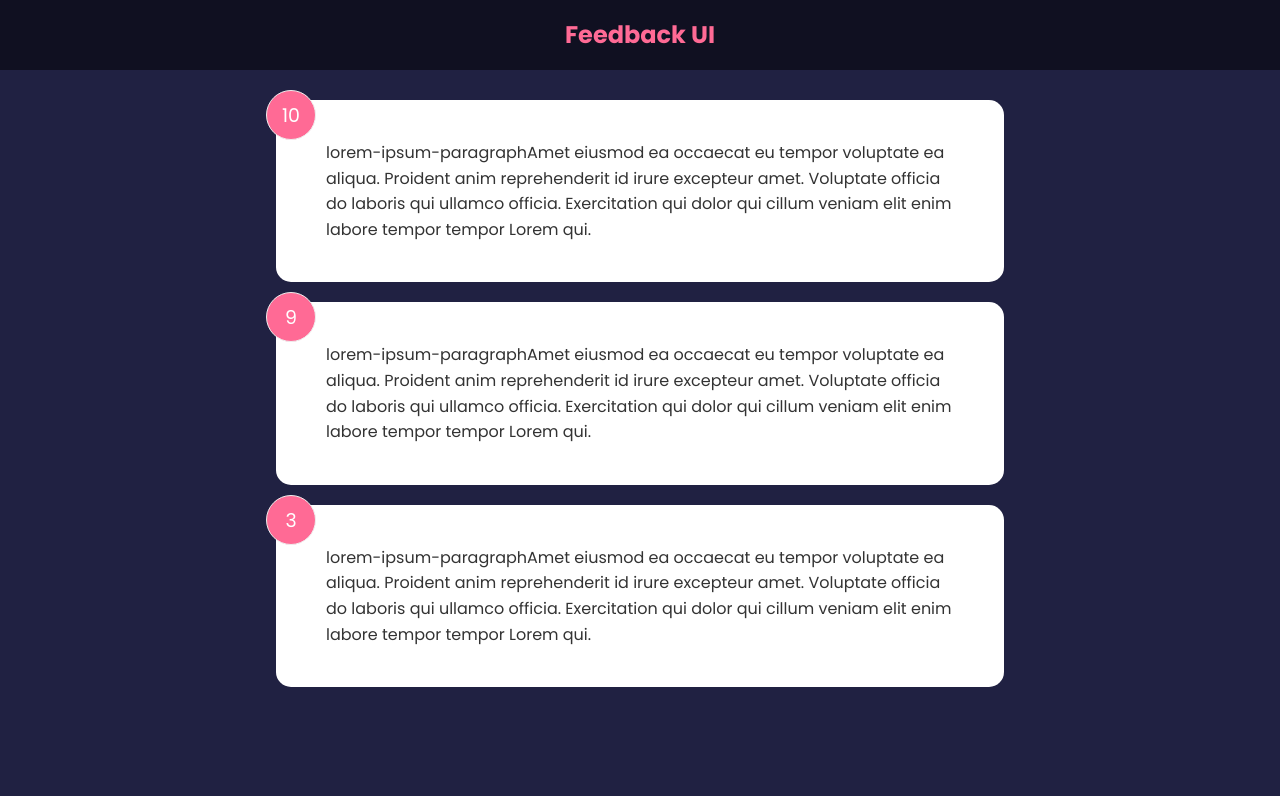
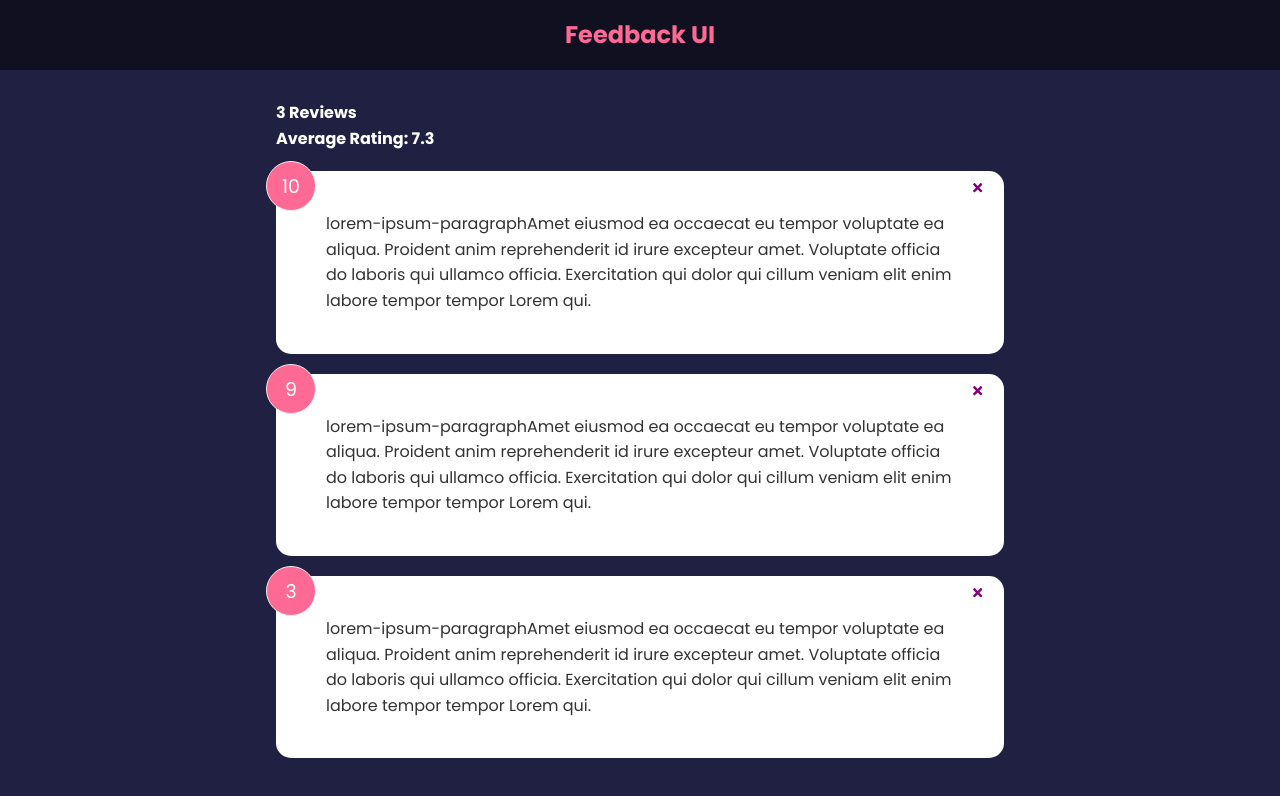
Before and after one commit to RafaelBispoSantos/aplicativo-de-feedback, a React (Create React App) app: page / in a window 1280 px wide. Shown: the top 796 px of the page. Built offline with nearby package versions, Linux system fonts and the light colour scheme.

Commit message:
create components Card, Feedbackstats refatorando code

```diff
--- a/package.json
+++ b/package.json
@@ -8,6 +8,7 @@
     "@testing-library/user-event": "^13.5.0",
     "react": "^18.2.0",
     "react-dom": "^18.2.0",
+    "react-icons": "^4.8.0",
     "react-scripts": "5.0.1",
     "web-vitals": "^2.1.4"
   },
--- a/src/App.js
+++ b/src/App.js
@@ -1,15 +1,22 @@
 import {useState} from 'react'
+
 import Header from "./componets/Header";
-
 import FeedbackList from './componets/FeedbackList';
+import FeedbackStats from './componets/FeedbackStats';
 import FeedbackData from "./data/FeedbackData"
 function App() {
   const [feedback, setFeedback] = useState(FeedbackData)
+  const deleteFeedback = (id) => {
+   if (window.confirm('Are you sure you want to delete this feedback')){
+    setFeedback(feedback.filter((item)=> item.id !== id) )
+   }
+  }
   return (
     <>
       <Header/>
       <div className="container">
-      <FeedbackList feedback={feedback}/>
+        <FeedbackStats feedback={feedback}/>
+      <FeedbackList feedback={feedback} handleDelete={deleteFeedback}/>
 
       </div>
     </>
--- a/src/componets/FeedbackItem.jsx
+++ b/src/componets/FeedbackItem.jsx
@@ -1,15 +1,25 @@
-import { useState } from 'react'
-function FeedbackItem({item}) {
+import { FaTimes} from 'react-icons/fa'
+import  PropTypes from 'prop-types'
+import Card from './shared/Card'
+
+function FeedbackItem({item, handleDelete}) {
 
 
 
   return (
-    <div className="card">
+    <Card >
         <div className="num-display">{item.reting}</div>
+        <button onClick={() => handleDelete(item.id)} className='close'>
+          <FaTimes color='purple'/>
+        </button>
         <div className="text-display">{item.text}</div>
 
-    </div>
+    </Card>
   )
 }
 
+FeedbackItem.propTypes = {
+  item: PropTypes.object.isRequired
+}
+
 export default FeedbackItem
--- a/src/componets/FeedbackList.jsx
+++ b/src/componets/FeedbackList.jsx
@@ -1,15 +1,27 @@
+import  PropTypes from 'prop-types'
 import FeedbackItem from './FeedbackItem'
-function FeedbackList({feedback}) {
+function FeedbackList({feedback, handleDelete}) {
    if(!feedback || feedback.length === 0) {
     return <p>No Feedback Yet</p>
    }
   return (
     <div className="feedback-list">
         {feedback.map((item) =>(
-           <FeedbackItem key={item.id} item={item}/>
+           <FeedbackItem key={item.id} item={item} handleDelete={handleDelete}/>
         ))}
     </div>
   )
 }
 
+FeedbackList.propTypes = {
+    feedback: PropTypes.arrayOf(
+        PropTypes.shape({
+            id: PropTypes.number.isRequired,
+            text: PropTypes.string.isRequired,
+            reting: PropTypes.number.isRequired
+        })
+    )
+
+}
+
 export default FeedbackList
--- /dev/null
+++ b/src/componets/FeedbackStats.jsx
@@ -0,0 +1,20 @@
+import  PropTypes from 'prop-types'
+function FeedbackStats({ feedback }) {
+    //Calculate rating avg
+    let average = feedback.reduce((acc,cur) => {
+        return acc + cur.reting
+    },0) / feedback.length
+   average = average.toFixed(1).replace(/[.,]0$/,'')
+  return (
+    <div className="feddback-stats">
+        <h4>{feedback.length} Reviews</h4>
+        <h4>Average Rating: {isNaN(average) ? 0 : average}</h4>
+    </div>
+  );
+}
+
+FeedbackStats.prototype = {
+    feedback: PropTypes.array.isRequired,
+}
+
+export default FeedbackStats;
--- /dev/null
+++ b/src/componets/shared/Card.jsx
@@ -0,0 +1,8 @@
+
+function Card({children}) {
+  return (
+    <div className="card">{children}</div>
+  )
+}
+
+export default Card
--- a/src/index.js
+++ b/src/index.js
@@ -1,11 +1,14 @@
-import React from "react";
-import ReactDOM from "react-dom";
+import { StrictMode } from "react";
+import { createRoot } from "react-dom/client";
+
 import App from "./App";
 import './index.css'
 
-ReactDOM.render(
-  <React.StrictMode>
+const rootElement = document.getElementById("root");
+const root = createRoot(rootElement);
+
+root.render(
+  <StrictMode>
     <App />
-  </React.StrictMode>,
-  document.getElementById("root")
+  </StrictMode>
 );
```
Also changed, not shown: 1 other file (tests, documents, lock files or other folders).
